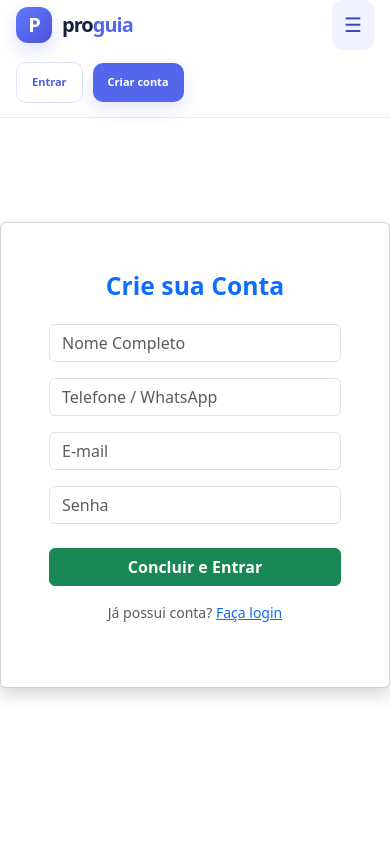
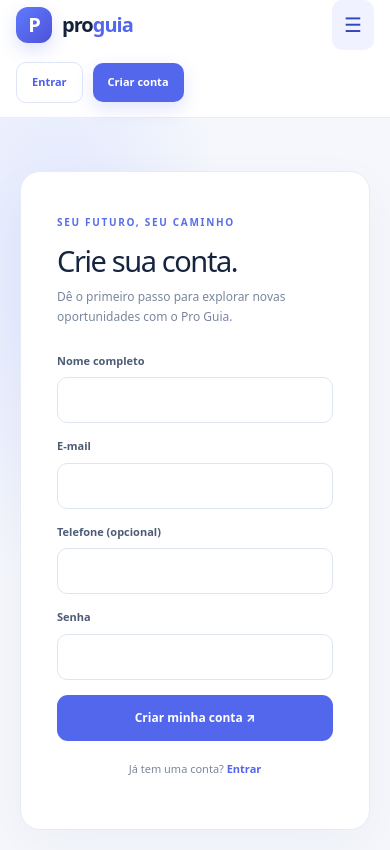
Before and after one commit to DavidBaffica/TCC, a React (Vite) app in the folder Pro-Guia/frontend/proguia-frontend/: page /cadastro in a window 390 px wide. Shown: the top 850 px of the page. Built offline with nearby package versions, Linux system fonts and the light colour scheme; no server answers.

Commit message:
Replace Bootstrap UI with responsive React and CSS modules

```diff
--- a/Pro-Guia/frontend/proguia-frontend/src/pages/Cadastro/Cadastro.jsx
+++ b/Pro-Guia/frontend/proguia-frontend/src/pages/Cadastro/Cadastro.jsx
@@ -1,64 +1,8 @@
-import { useState } from "react";
-import { useNavigate, Link } from "react-router-dom";
+import {useState} from "react";
+import {Link,useNavigate} from "react-router-dom";
 import Menu from "../../components/Menu/Menu";
-import api from '../../services/api';
-
-
-const Cadastro = () => {
-  const navigate = useNavigate();
-  const [formData, setFormData] = useState({ nome: '', telefone: '', email: '', senha: '' });
-
-const handleCadastro = async (e) => {
-    e.preventDefault();
-    try {
-      const dadosUsuario = {
-        nome: formData.nome.trim(),
-        telefone: formData.telefone.trim(),
-        username: formData.email.trim().toLowerCase(),
-        password: formData.senha
-      };
-      await api.post('/usuarios/create', dadosUsuario);
-
-      alert("Conta criada com sucesso!");
-      navigate('/login');
-    } catch (error) {
-      console.error("Erro ao cadastrar:", error.response?.status, error.response?.data || error.message);
-      if (error.response?.status === 409) {
-        alert("Este e-mail já está cadastrado.");
-      } else {
-        alert("Não foi possível criar a conta. Verifique os dados e se a API está funcionando.");
-      }
-    }
-  };
-
-  return (
-    <>
-      <Menu />
-      <div className="d-flex align-items-center justify-content-center py-5" style={{ minHeight: "80vh" }}>
-        <div className="card p-5 shadow" style={{ maxWidth: "500px", width: "100%" }}>
-          <h2 className="fw-bold text-primary text-center mb-4">Crie sua Conta</h2>
-          <form onSubmit={handleCadastro}>
-            <input type="text" className="form-control mb-3" placeholder="Nome Completo" required
-              onChange={(e) => setFormData({...formData, nome: e.target.value})} />
-
-            <input type="tel" className="form-control mb-3" placeholder="Telefone / WhatsApp" required
-              onChange={(e) => setFormData({...formData, telefone: e.target.value})} />
-
-            <input type="email" className="form-control mb-3" placeholder="E-mail" required
-              onChange={(e) => setFormData({...formData, email: e.target.value})} />
-
-            <input type="password" className="form-control mb-4" placeholder="Senha" required
-              onChange={(e) => setFormData({...formData, senha: e.target.value})} />
-
-            <button type="submit" className="btn btn-success w-100 fw-bold mb-3">Concluir e Entrar</button>
-          </form>
-          <p className="text-center text-muted small">
-            Já possui conta? <Link to="/login">Faça login</Link>
-          </p>
-        </div>
-      </div>
-    </>
-  );
-};
-
-export default Cadastro;
+import api from "../../services/api";
+import styles from "./Cadastro.module.css";
+export default function Cadastro(){const [form,setForm]=useState({nome:"",email:"",telefone:"",senha:""}),[erro,setErro]=useState(""),[loading,setLoading]=useState(false);const navigate=useNavigate();
+ const submit=async e=>{e.preventDefault();setErro("");setLoading(true);try{await api.post("/usuarios/create",{nome:form.nome,username:form.email.trim().toLowerCase(),telefone:form.telefone,password:form.senha});navigate("/login")}catch(err){setErro(err.response?.data?.message||"Não foi possível criar a conta. Verifique os dados e tente novamente.")}finally{setLoading(false)}};
+ return <><Menu/><main className={styles.page}><section className={styles.card}><span className={styles.eyebrow}>SEU FUTURO, SEU CAMINHO</span><h1 className={styles.title}>Crie sua conta.</h1><p className={styles.subtitle}>Dê o primeiro passo para explorar novas oportunidades com o Pro Guia.</p><form className={styles.form} onSubmit={submit}><div className={styles.group}><label htmlFor="nome">Nome completo</label><input id="nome" className={styles.field} value={form.nome} onChange={e=>setForm({...form,nome:e.target.value})} required maxLength={100}/></div><div className={styles.group}><label htmlFor="email">E-mail</label><input id="email" className={styles.field} type="email" value={form.email} onChange={e=>setForm({...form,email:e.target.value})} required/></div><div className={styles.group}><label htmlFor="telefone">Telefone (opcional)</label><input id="telefone" className={styles.field} value={form.telefone} onChange={e=>setForm({...form,telefone:e.target.value})}/></div><div className={styles.group}><label htmlFor="senha">Senha</label><input id="senha" className={styles.field} type="password" minLength={6} value={form.senha} onChange={e=>setForm({...form,senha:e.target.value})} required/></div><button className={styles.submit} disabled={loading}>{loading?"Criando conta…":"Criar minha conta ↗"}</button>{erro&&<p className={styles.error}>{erro}</p>}</form><p className={styles.footer}>Já tem uma conta? <Link to="/login">Entrar</Link></p></section></main></>}
```
